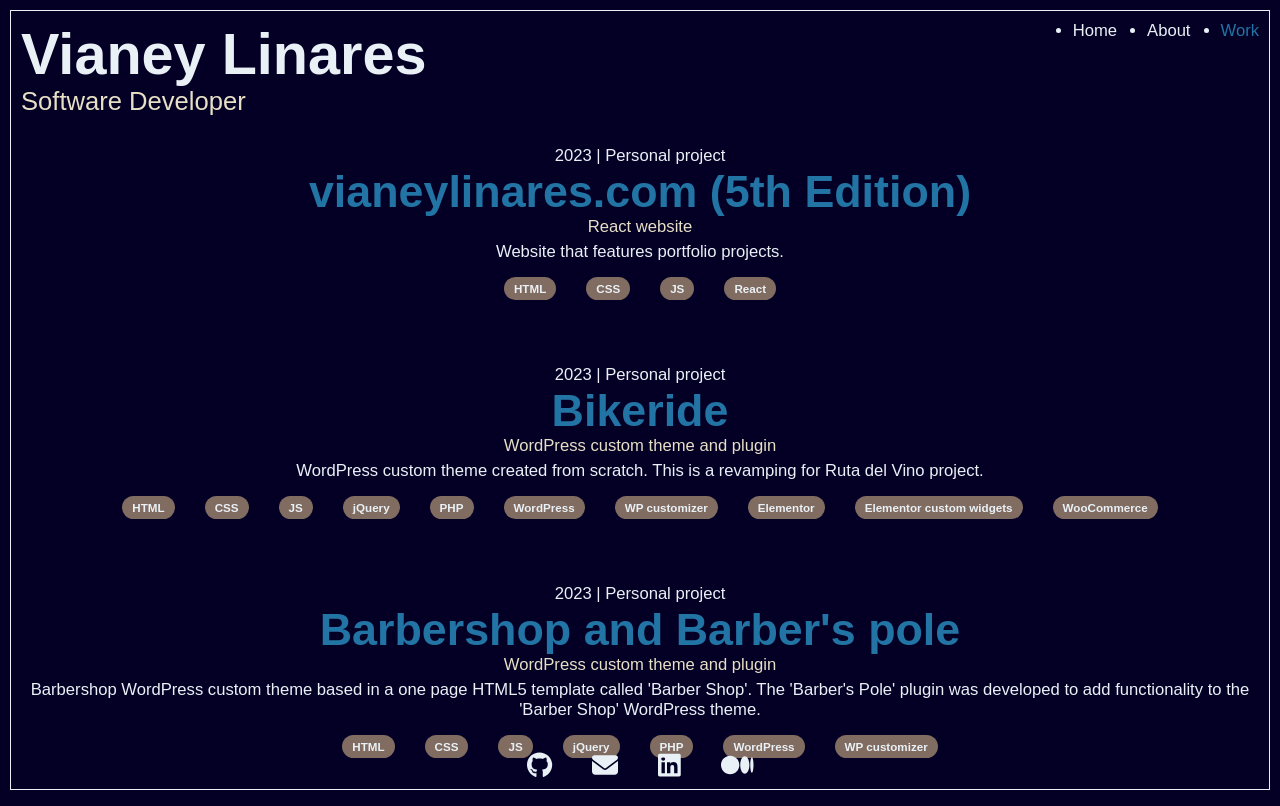
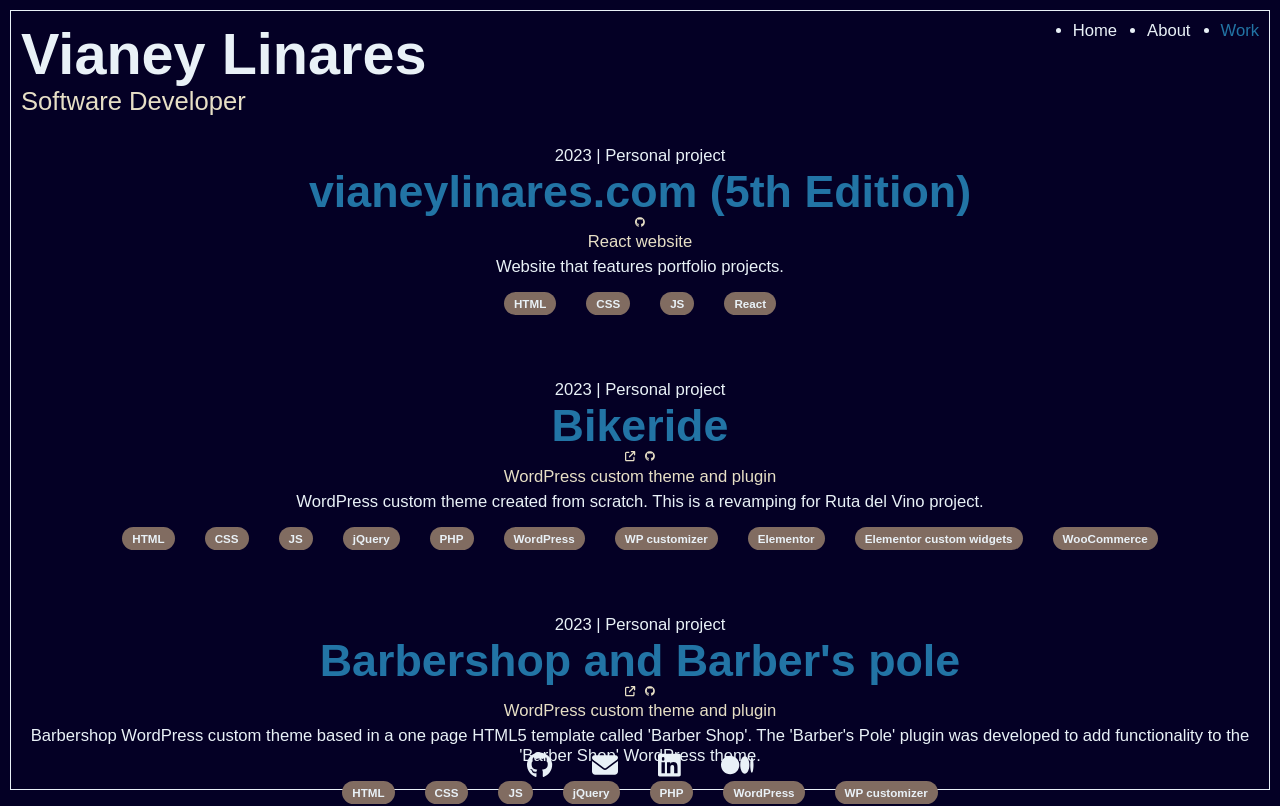
Before and after one commit to vianeylinares/vl-react, a React (Create React App) app: page /work in a window 1280 px wide. Shown: the top 806 px of the page. Built offline with nearby package versions, Linux system fonts and the light colour scheme.

Commit message:
Adjusted styles for projects external links. Also, added styles for Work page scrollbar.

```diff
--- a/src/components/Work.js
+++ b/src/components/Work.js
@@ -1,5 +1,8 @@
 import React from 'react';
 import { projects } from '../data/projects';
+import { FontAwesomeIcon } from '@fortawesome/react-fontawesome';
+import { faExternalLink } from '@fortawesome/free-solid-svg-icons';
+import { faGithub } from '@fortawesome/free-brands-svg-icons';
 
 export const Work = () => {
   return (
@@ -12,6 +15,10 @@ export const Work = () => {
                 <span className='year'>{project.year}</span> | <span className='company'>{project.company}</span>
                 <h2 className='title'>
                   {project.name}
+                  <span>
+                    {project.url != '' && <sup><a href={project.url} target="_blank" rel="noreferrer"><FontAwesomeIcon icon={faExternalLink} /></a></sup>}
+                    {project.github != '' && <sup><a href={project.github} target="_blank" rel="noreferrer"><FontAwesomeIcon icon={faGithub} /></a></sup>}
+                  </span>
                 </h2>
               </div>
               <p className='type'>{project.categories}</p>
--- a/src/index.css
+++ b/src/index.css
@@ -59,22 +59,22 @@ body{
 
 /* width */
 ::-webkit-scrollbar {
-  display: none;
+  width: 3px;
 }
 
 /* Track */
 ::-webkit-scrollbar-track {
-  display: none;
+  background-color: var(--dark-blue);
 }
 
 /* Handle */
 ::-webkit-scrollbar-thumb {
-  display: none;
+  background-color: var(--light-blue);
 }
 
 /* Handle on hover */
 ::-webkit-scrollbar-thumb:hover {
-  display: none;
+  background-color: var(--light-blue);
 }
 
 @media(min-width: 768px) and (max-width: 991px){
@@ -303,7 +303,20 @@ body{
 
 .work-item .title{
   font-size: 3.5vw;
-  color: var(--light-blue)
+  color: var(--light-blue);
+}
+
+.work-item .title span{
+  display: block;
+  font-size: 0.8vw;
+}
+
+.work-item .title sup a,
+.work-item .title sup a:hover{
+  font-size: .8vw;
+  color: var(--light-yellow);
+  margin-left: 5px;
+  margin-right: 5px;
 }
 
 .work-item .year,
@@ -340,4 +353,11 @@ body{
   .work-item .technologies span{
     margin: 10px 10px;
   }
+
+  .work-item .title sup a,
+  .work-item .title sup a:hover{
+    font-size: 5.5vw;
+    margin-left: 10px;
+    margin-right: 10px;
+  }
 }
```
